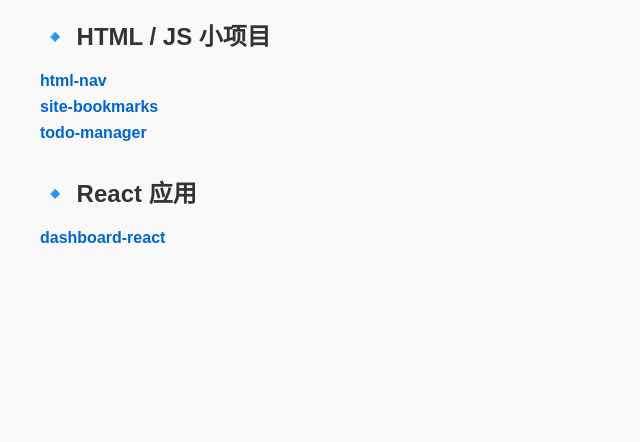
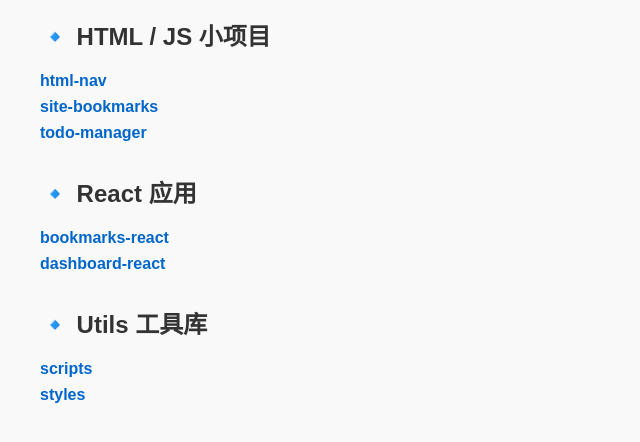
Before and after one commit to qiuye2015/my-frontend-lab, a plain HTML site: page index.html in a window 1280 px wide. Shown: the part 148-590 px from the top of the page, without its empty margins (0-640 px from the left). Drawn offline with Linux system fonts and the light colour scheme.

Commit message:
chore: update index.html and ensure .gitkeep

```diff
--- a/index.html
+++ b/index.html
@@ -27,7 +27,15 @@
   <section>
     <h2>🔹 React 应用</h2>
     <ul>
+      <li><a href="./react-apps/bookmarks-react/"> bookmarks-react </a></li>
       <li><a href="./react-apps/dashboard-react/"> dashboard-react </a></li>
+    </ul>
+  </section>
+  <section>
+    <h2>🔹 Utils 工具库</h2>
+    <ul>
+      <li><a href="./utils/scripts/"> scripts </a></li>
+      <li><a href="./utils/styles/"> styles </a></li>
     </ul>
   </section>
 </body>
```
Also changed, not shown: 2 other files.
